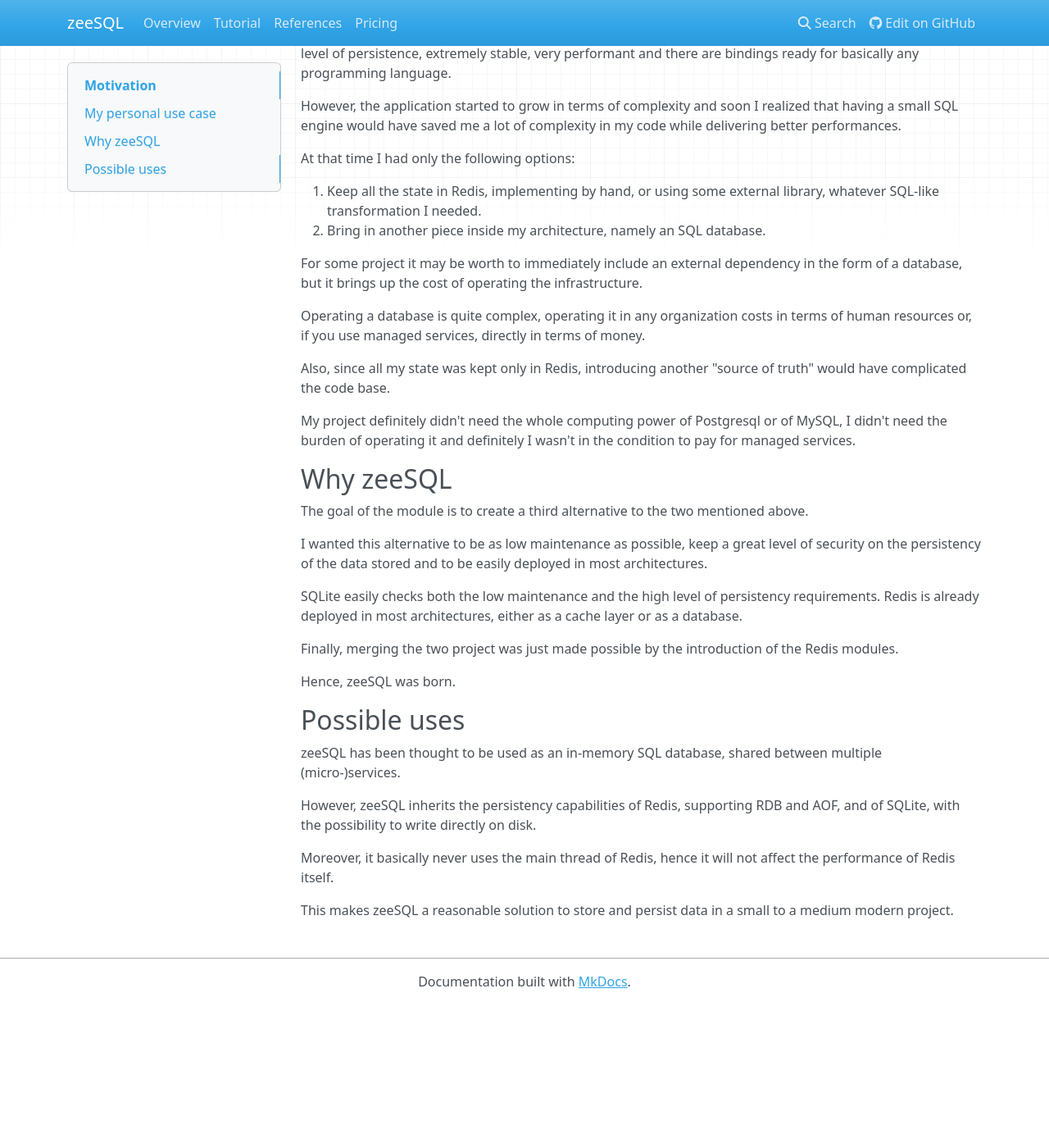
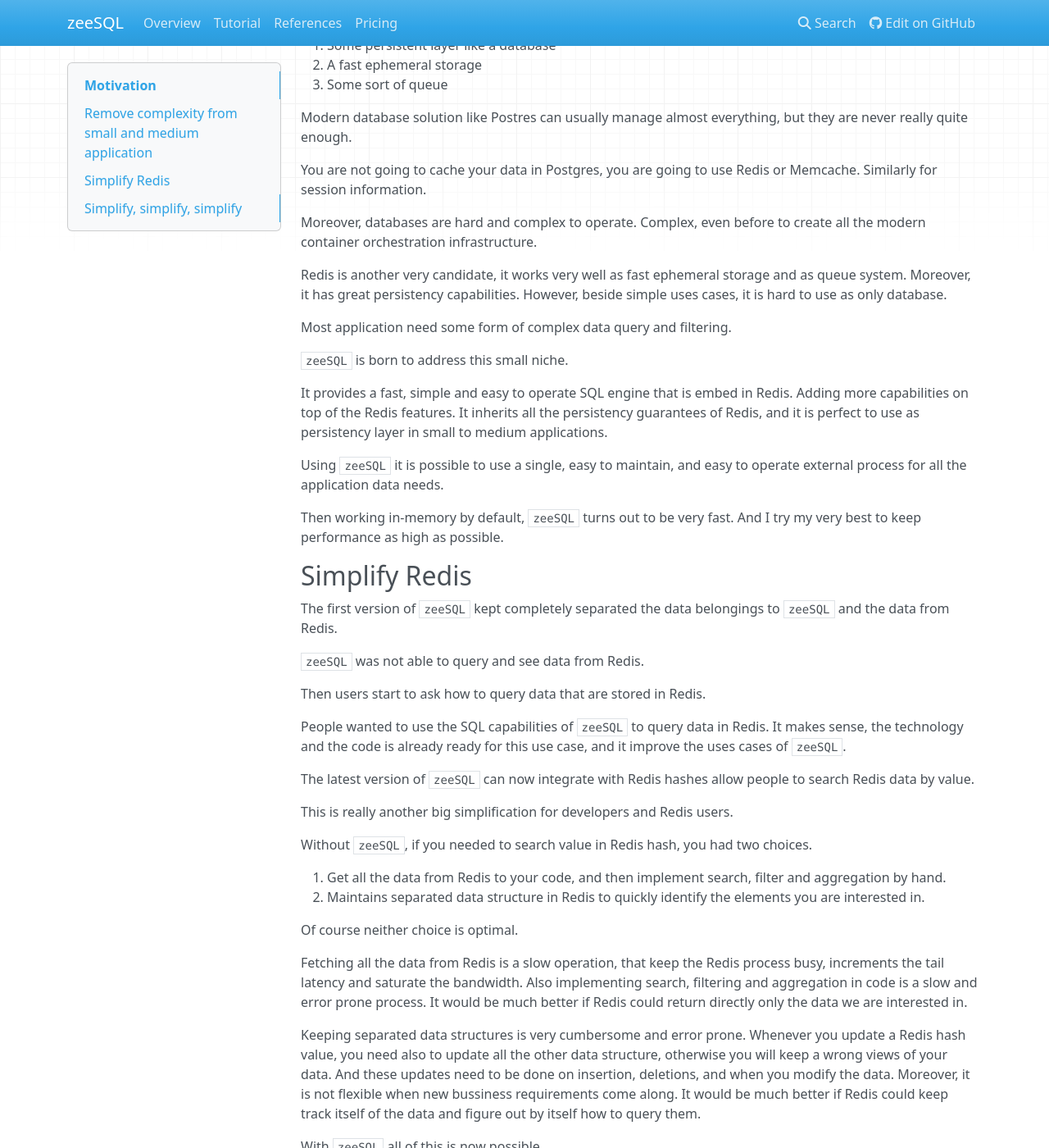
Before and after one commit to RedBeardLab/zeeSQL-doc, an MkDocs documentation site: the page built from docs/motivations.md, in a window 1280 px wide and 1400 px high, scrolled down 296 px. Shown: the whole window at 82% size. Built offline with MkDocs 1.6.1, drawn with Linux system fonts in a browser that asks for light colours; nearby versions of some CDN libraries; old or Windows-style settings are respelled for this version of MkDocs; before the commit the page ends 1521 px from its top, so only the background shows below that; some of the changed text lies outside the part shown.

Commit message:
first draft for motivations

```diff
--- a/docs/motivations.md
+++ b/docs/motivations.md
@@ -1,48 +1,92 @@
 # Motivation
 
-This document explains the motivations behind this zeeSQL.
+I build `zeeSQL` to remove operational and software complexity from most small to medium application.
 
-## My personal use case
+## Remove complexity from small and medium application
 
-As a lot of different open source projects, this module is born out of a personal issue that I was trying to solve.
+Even simple apps are becoming increasingly complex.
 
-I was developing a very simple application using a microservice architecture, each service needed to be stopped and updated at will so it was mandatory to store all the state in an external application.
+Applications today usually have at least 3 moving parts.
 
-Redis was perfect for this use case since it is very simple to operate, you could get away simply setting your level of persistence, extremely stable, very performant and there are bindings ready for basically any programming language.
+1. Some persistent layer like a database
+2. A fast ephemeral storage
+3. Some sort of queue
 
-However, the application started to grow in terms of complexity and soon I realized that having a small SQL engine would have saved me a lot of complexity in my code while delivering better performances.
+Modern database solution like Postres can usually manage almost everything, but they are never really quite enough.
 
-At that time I had only the following options:
+You are not going to cache your data in Postgres, you are going to use Redis or Memcache.
+Similarly for session information.
 
-1. Keep all the state in Redis, implementing by hand, or using some external library, whatever SQL-like transformation I needed.
-2. Bring in another piece inside my architecture, namely an SQL database.
+Moreover, databases are hard and complex to operate.
+Complex, even before to create all the modern container orchestration infrastructure.
 
-For some project it may be worth to immediately include an external dependency in the form of a database, but it brings up the cost of operating the infrastructure.
+Redis is another very candidate, it works very well as fast ephemeral storage and as queue system.
+Moreover, it has great persistency capabilities.
+However, beside simple uses cases, it is hard to use as only database.
 
-Operating a database is quite complex, operating it in any organization costs in terms of human resources or, if you use managed services, directly in terms of money.
+Most application need some form of complex data query and filtering.
 
-Also, since all my state was kept only in Redis, introducing another "source of truth" would have complicated the code base.
+`zeeSQL` is born to address this small niche.
 
-My project definitely didn't need the whole computing power of Postgresql or of MySQL, I didn't need the burden of operating it and definitely I wasn't in the condition to pay for managed services.
+It provides a fast, simple and easy to operate SQL engine that is embed in Redis.
+Adding more capabilities on top of the Redis features.
+It inherits all the persistency guarantees of Redis, and it is perfect to use as persistency layer in small to medium applications.
 
-## Why zeeSQL
+Using `zeeSQL` it is possible to use a single, easy to maintain, and easy to operate external process for all the application data needs.
 
-The goal of the module is to create a third alternative to the two mentioned above.
+Then working in-memory by default, `zeeSQL` turns out to be very fast. And I try my very best to keep performance as high as possible.
 
-I wanted this alternative to be as low maintenance as possible, keep a great level of security on the persistency of the data stored and to be easily deployed in most architectures.
+## Simplify Redis
 
-SQLite easily checks both the low maintenance and the high level of persistency requirements. Redis is already deployed in most architectures, either as a cache layer or as a database.
+The first version of `zeeSQL` kept completely separated the data belongings to `zeeSQL` and the data from Redis.
 
-Finally, merging the two project was just made possible by the introduction of the Redis modules.
+`zeeSQL` was not able to query and see data from Redis.
 
-Hence, zeeSQL was born.
+Then users start to ask how to query data that are stored in Redis.
 
-## Possible uses
+People wanted to use the SQL capabilities of `zeeSQL` to query data in Redis.
+It makes sense, the technology and the code is already ready for this use case, and it improve the uses cases of `zeeSQL`.
 
-zeeSQL has been thought to be used as an in-memory SQL database, shared between multiple \(micro-\)services.
+The latest version of `zeeSQL` can now integrate with Redis hashes allow people to search Redis data by value.
 
-However, zeeSQL inherits the persistency capabilities of Redis, supporting RDB and AOF, and of SQLite, with the possibility to write directly on disk.
+This is really another big simplification for developers and Redis users.
 
-Moreover, it basically never uses the main thread of Redis, hence it will not affect the performance of Redis itself.
+Without `zeeSQL`, if you needed to search value in Redis hash, you had two choices.
 
-This makes zeeSQL a reasonable solution to store and persist data in a small to a medium modern project.
+1. Get all the data from Redis to your code, and then implement search, filter and aggregation by hand.
+2. Maintains separated data structure in Redis to quickly identify the elements you are interested in.
+
+Of course neither choice is optimal.
+
+Fetching all the data from Redis is a slow operation, that keep the Redis process busy, increments the tail latency and saturate the bandwidth.
+Also implementing search, filtering and aggregation in code is a slow and error prone process.
+It would be much better if Redis could return directly only the data we are interested in.
+
+Keeping separated data structures is very cumbersome and error prone.
+Whenever you update a Redis hash value, you need also to update all the other data structure, otherwise you will keep a wrong views of your data.
+And these updates need to be done on insertion, deletions, and when you modify the data.
+Moreover, it is not flexible when new bussiness requirements come along.
+It would be much better if Redis could keep track itself of the data and figure out by itself how to query them.
+
+With `zeeSQL` all of this is now possible.
+
+Values from Redis hashes are pushed into a standard SQL table, and from there they can be queried.
+
+This is a superior model to search Redis by value.
+It keep the best of the two alternatives overcoming both limitation.
+
+It allows users to specify what data they want, and `zeeSQL` find the best way to provide only those information.
+Without the need to maintains separated data structures.
+
+## Simplify, simplify, simplify
+
+The motivation for creating `zeeSQL` is to simplify developers life.
+
+First, it simplified operations at the data level, offering a single solution for small to medium applications to solve all their data needs.
+
+Then `zeeSQL` simplifies Redis operations, solving how to search Redis by value and not only by key.
+
+If you would like to learn more about `zeeSQL`, please visit the [README](README.md) or try to [follow the tutorial](tutorial.md).
+You can also check out the [command references.](references.md)
+
+If you got more questions you can contact me at [simone@redbeardlab.com](mailto:simone@redbeardlab.com)
```
